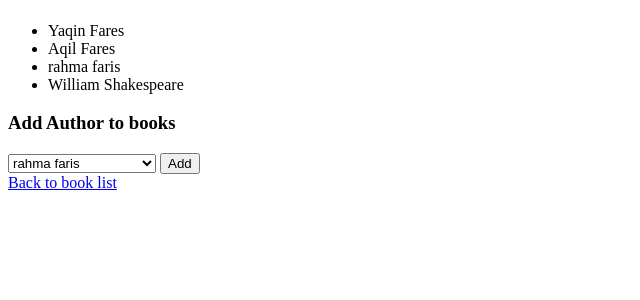
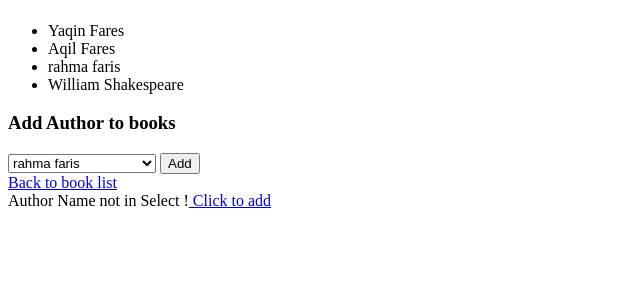
Before and after one commit to RahmaFares98/BookandAuthor, a Django app: page /books/1/ in a window 1280 px wide. Shown: the part 190-490 px from the top of the page, without its empty margins (0-640 px from the left). Run offline with Django 3.2, Linux system fonts and the light colour scheme; data comes from the database, SQL or seed files in the repository; both versions use the stored data as it was after the commit.

Commit message:
Author and Books

```diff
--- a/app_authorandBooks/templates/Author_details.html
+++ b/app_authorandBooks/templates/Author_details.html
@@ -10,7 +10,7 @@
 
     <h2>Books</h2>
     <ul>
-        {% for book in author.books.all %}
+        {% for book in author.books.all %} <!-- give me all books assigened to this author-->
             <li>{{ book.title }}</li>
         {% endfor %}
     </ul>
@@ -27,5 +27,7 @@
     </form>
 
     <a href="{% url 'authors' %}">Back to Author list</a>
+    <br>
+    <span> Book not in Select !</span><a href="/"> Click to add</a>
 </body>
 </html>
--- a/app_authorandBooks/templates/book_details.html
+++ b/app_authorandBooks/templates/book_details.html
@@ -11,7 +11,7 @@
     <p>{{ book.description }}</p>
     <h2>Authors:</h2>
     <ul>
-        {% for author in book.authors.all %}
+        {% for author in book.authors.all %}<!--access author by (authors)(related input)(give me all authors assigened to this book )-->
             <li>{{ author.first_name }} {{ author.last_name }}</li>
         {% endfor %}
     </ul>
@@ -28,5 +28,8 @@
     </form>
 
     <a href="{% url 'index' %}">Back to book list</a>
+
+    <br>
+    <span> Author Name not in Select !</span><a href="/authors"> Click to add</a>
 </body>
 </html>
--- a/app_authorandBooks/views.py
+++ b/app_authorandBooks/views.py
@@ -5,7 +5,7 @@ from .models import Book ,Author
 def index (request): #get data to fill what we need after
     Books= Book.objects.all() #gets all the records in the table
     context ={
-            'Books':Books,}
+            'Books':Books}
 
 
     return render (request,'index.html',context)
@@ -19,10 +19,12 @@ def add_book(request):#Post ,Add data of Book
     return redirect('/')
 
 def book_detail(request, book_id):
-    book = get_object_or_404(Book, id=book_id)
+    #book = get_object_or_404(Book, id=book_id) #This function attempts to retrieve a single Book instance that matches the given parameters
+    book=Book.objects.get(id=book_id) # retreve a single book but with no raise if there is error
+    authors=Author.objects.all() #gets all the records in the table
     context = {
         'book': book,
-        'authors': Author.objects.all()  # Accessing the related authors correctly
+        'authors':authors
     }
     return render(request, 'book_details.html', context)
 
```
Also changed, not shown: db.sqlite3.
